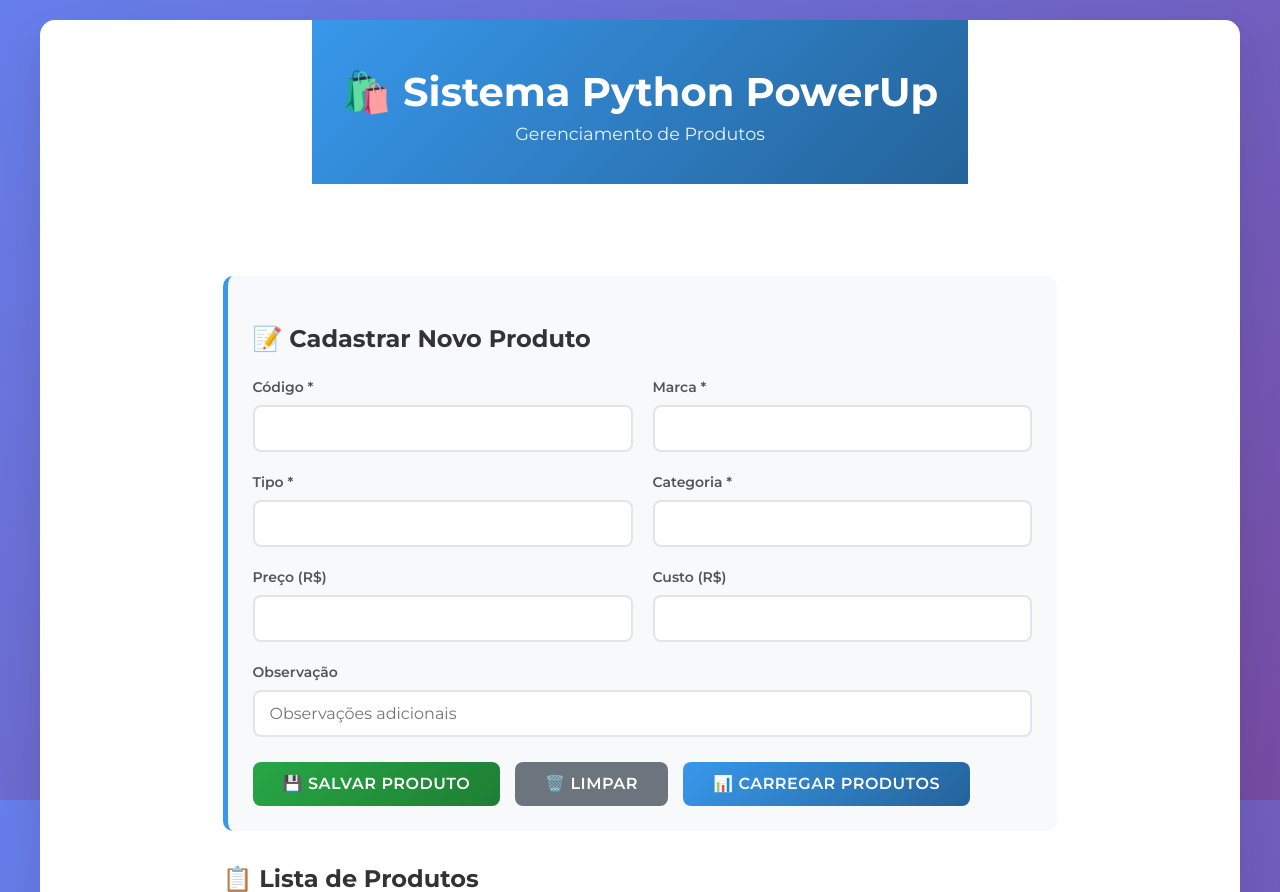
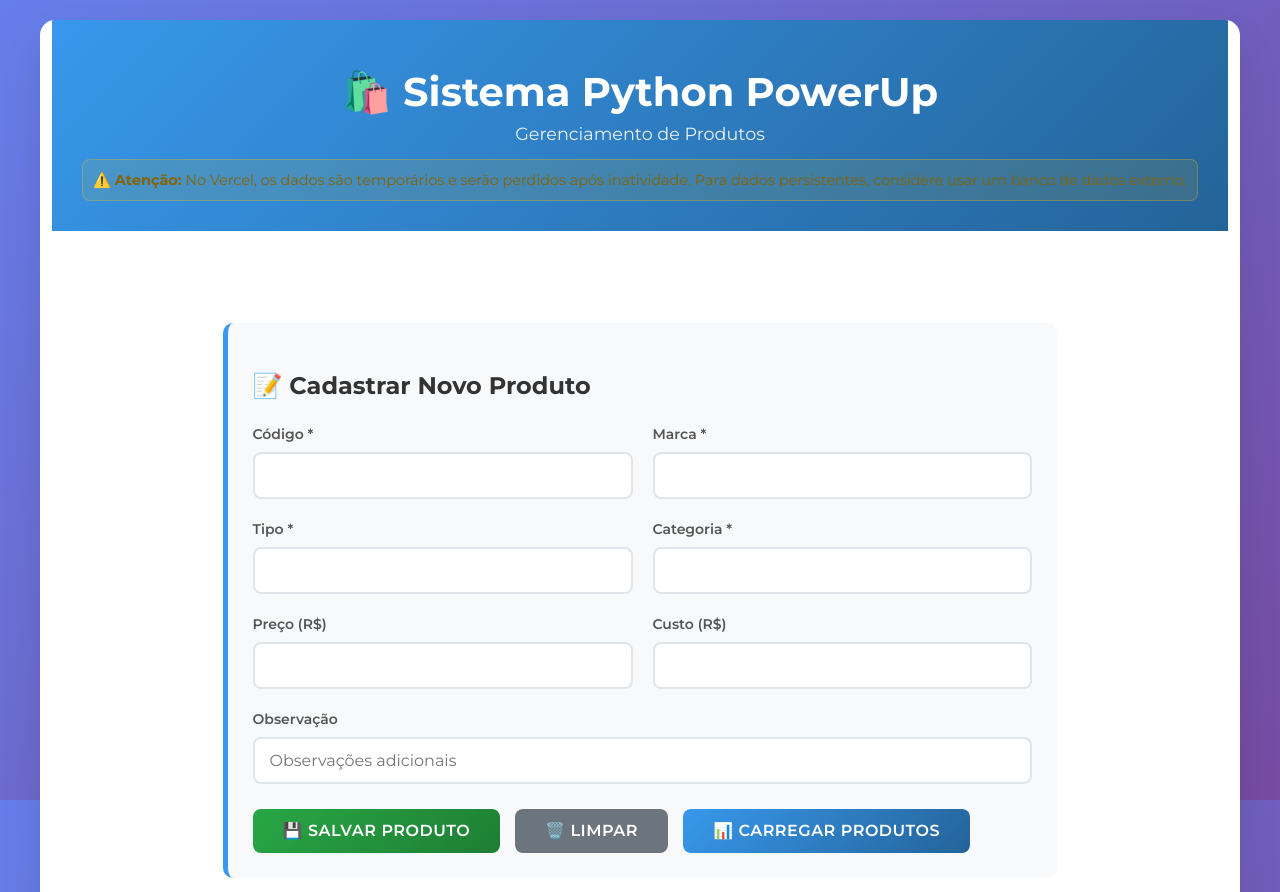
Before and after one commit to Vulgo-Drip-Duke7/pythonimpresionador, a Flask app: page /produtos in a window 1280 px wide. Shown: the top 892 px of the page. Run offline with Flask 3, Linux system fonts and the light colour scheme.

Commit message:
Fix: Usar banco em memória no Vercel para resolver erro readonly database

```diff
--- a/templates/produtos.html
+++ b/templates/produtos.html
@@ -48,6 +48,16 @@
         .header p {
             opacity: 0.9;
             font-size: 1.1rem;
+        }
+
+        .header .warning {
+            background: rgba(255, 193, 7, 0.1);
+            border: 1px solid rgba(255, 193, 7, 0.3);
+            border-radius: 8px;
+            padding: 10px;
+            margin-top: 15px;
+            font-size: 0.9rem;
+            color: #856404;
         }
 
         .main-content {
@@ -294,6 +304,9 @@
         <div class="header">
             <h1>🛍️ Sistema Python PowerUp</h1>
             <p>Gerenciamento de Produtos</p>
+            <div class="warning">
+                ⚠️ <strong>Atenção:</strong> No Vercel, os dados são temporários e serão perdidos após inatividade. Para dados persistentes, considere usar um banco de dados externo.
+            </div>
         </div>
 
         <div class="main-content">
```
Also changed, not shown: api/index.py (+6 -2 lines).
